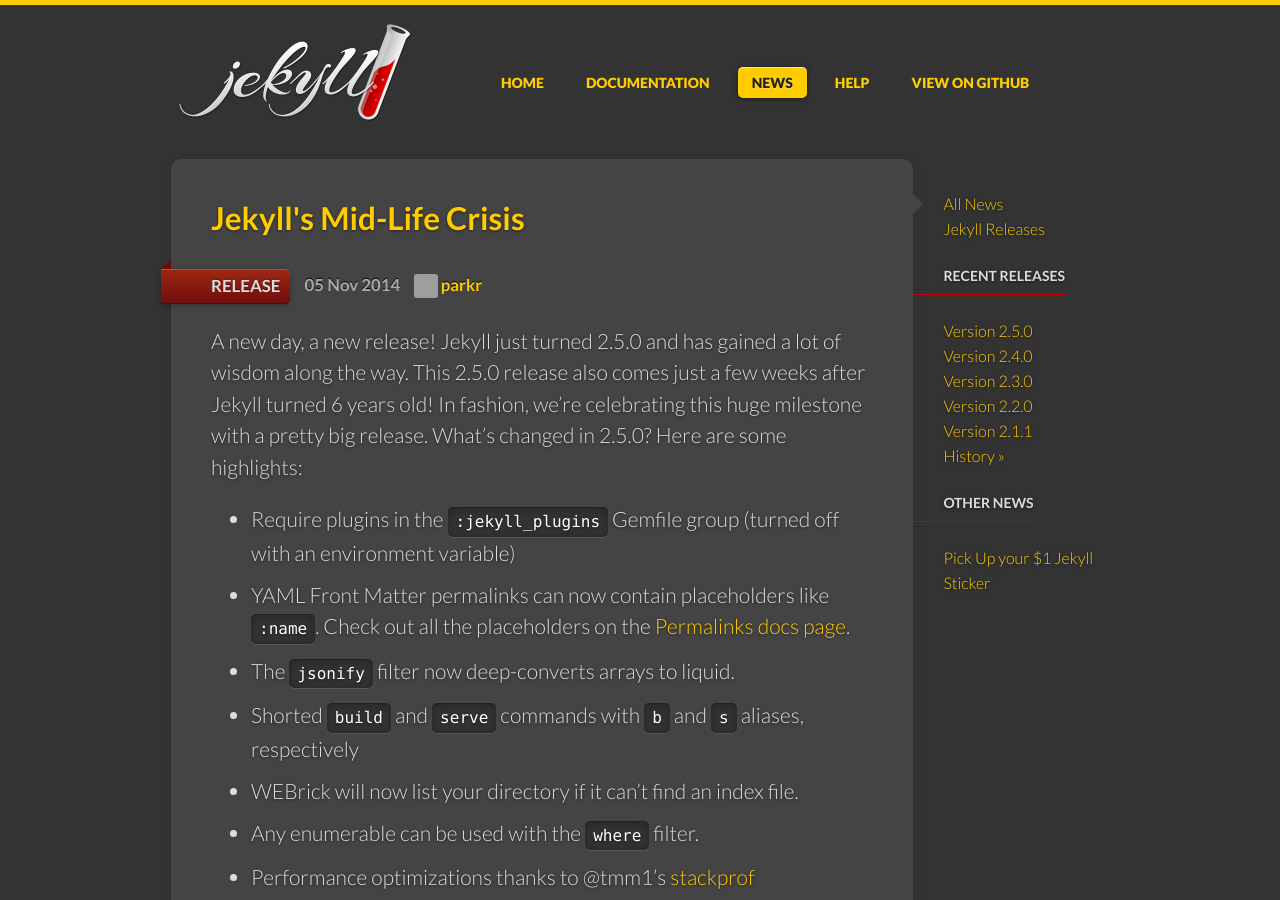
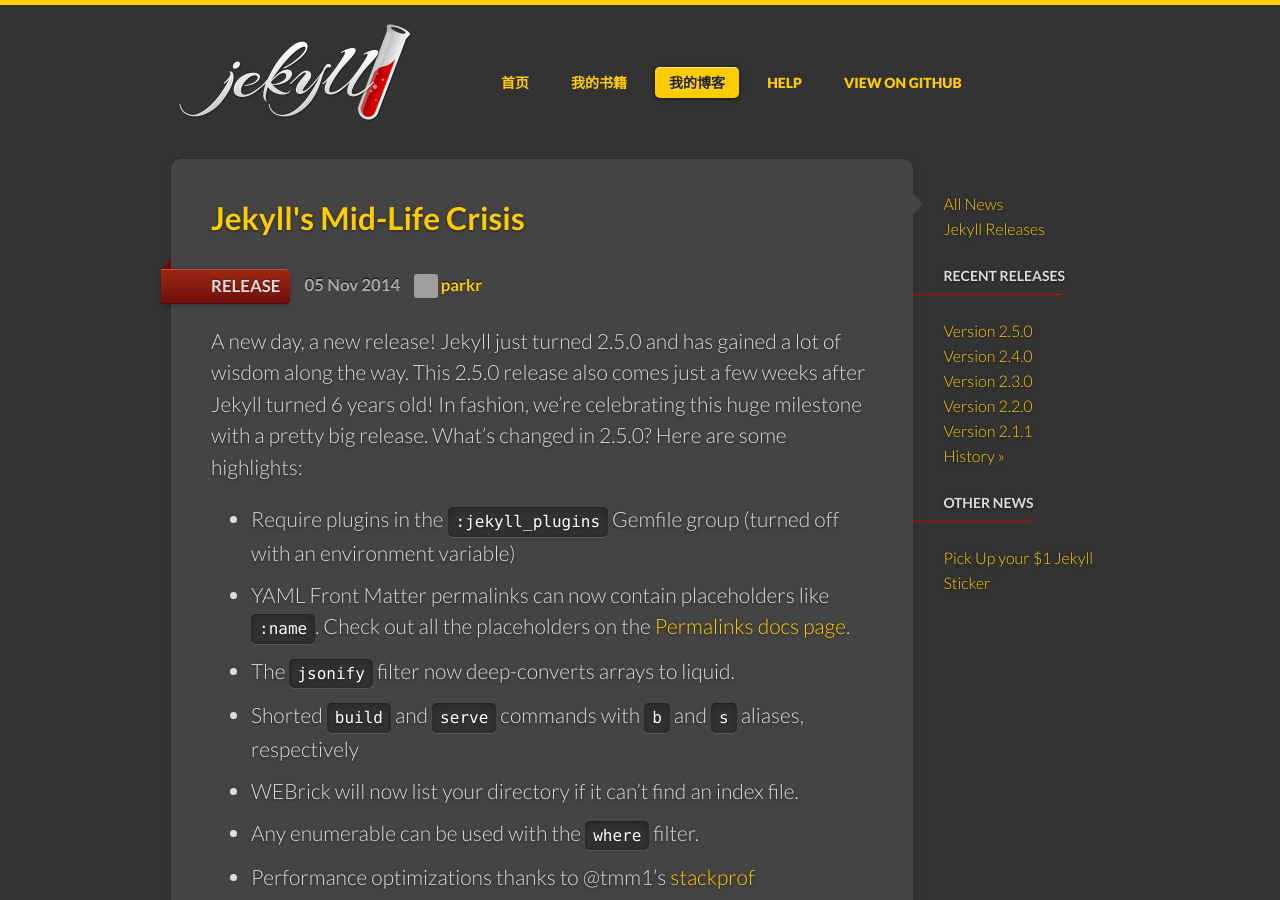
Before and after one commit to leiguorui/leiguorui.github.io, a Jekyll site: the page built from news/index.html, in a window 1280 px wide and 900 px high. Built offline with Jekyll 4.4.1, drawn with Linux system fonts in a browser that asks for light colours; comment, search, counter and statistics services are not loaded; grey boxes are pictures that could not be loaded.

Commit message:
jekyll blog demo

```diff
--- a/_includes/primary-nav-items.html
+++ b/_includes/primary-nav-items.html
@@ -1,12 +1,12 @@
 <ul>
   <li class="{% if page.overview %}current{% endif %}">
-    <a href="/">Home</a>
+    <a href="/">首页</a>
   </li>
   <li class="{% if page.url contains '/docs/' %}current{% endif %}">
-    <a href="/docs/home/">Doc<span class="show-on-mobiles">s</span><span class="hide-on-mobiles">umentation</span></a>
+    <a href="/docs/home/">我的书籍</a>
   </li>
   <li class="{% if page.author %}current{% endif %}">
-    <a href="/news/">News</a>
+    <a href="/news/">我的博客</a>
   </li>
   <li>
     <a href="{{ site.help_url }}">Help</a>
```
